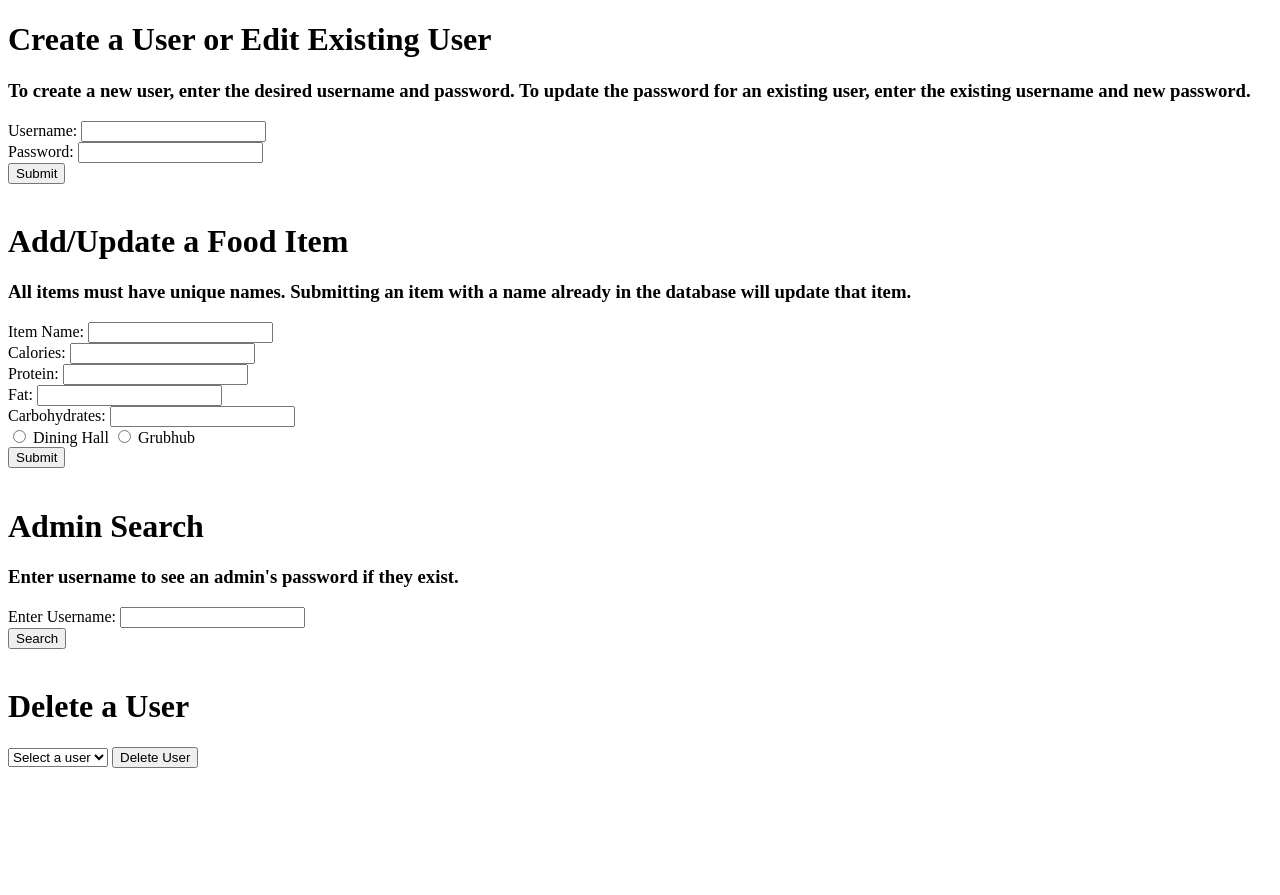
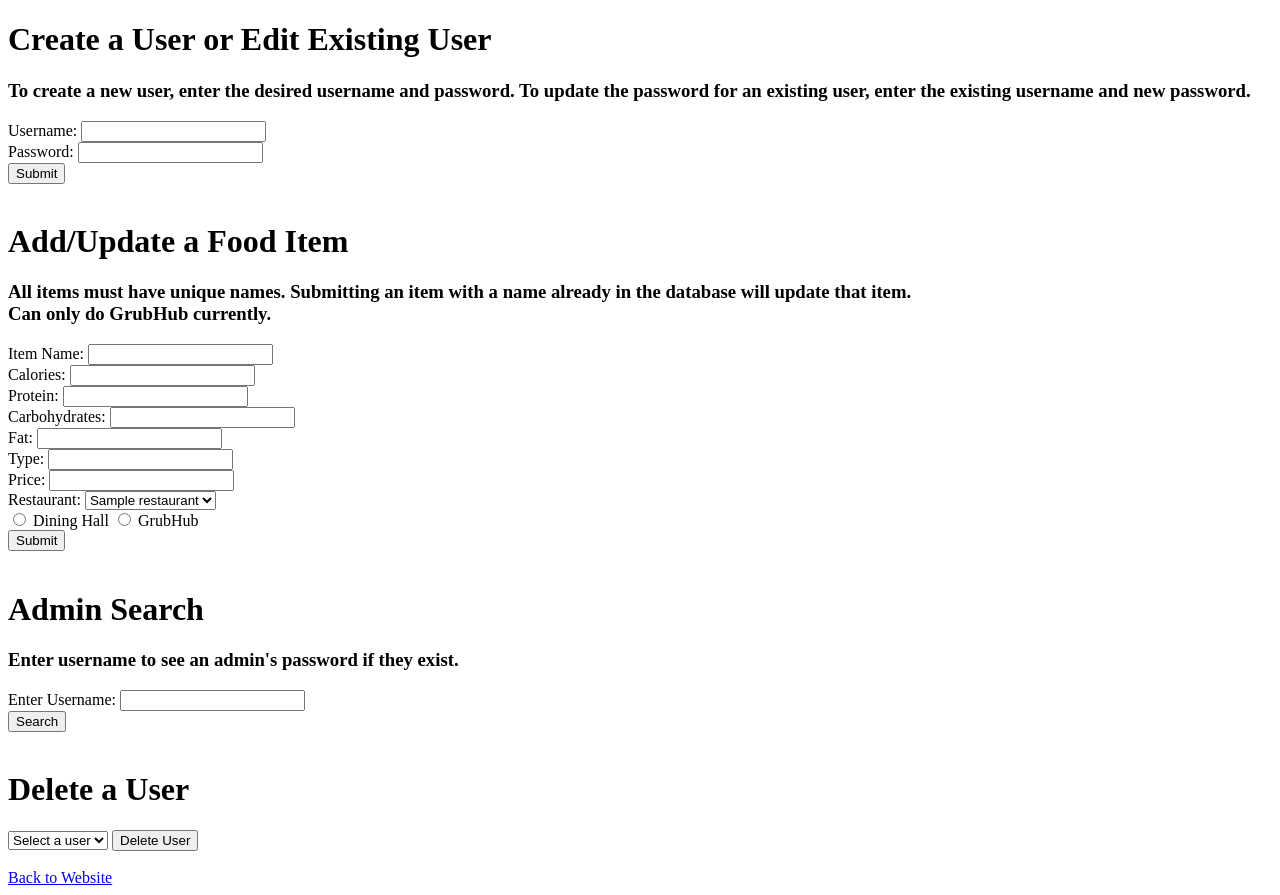
Before and after one commit to yannivu/ndfood, a Flask app: template templates/admin_page.html in a window 1280 px wide. Before the commit the page ends 768 px from the top, so only its background shows below. Run offline with Flask 3, Linux system fonts and the light colour scheme; the template is opened without the code that fills it: most values are stand-ins (such as "Sample title", 1, 10 or a date in 2020); some libraries are stand-ins or nearby versions.

Commit message:
can now add grubhub foods

```diff
--- a/app.py
+++ b/app.py
@@ -89,7 +89,7 @@ def index():
 
 
     # Fetch data from the ndh_data table
-    cursor.execute("SELECT day, meal_type, name, serving_size, calories, total_fat FROM ndh_data")
+    cursor.execute("SELECT day, meal_type, name, serving_size, calories, total_fat FROM ndh_data where day='Thursday' and meal_type='Dinner'")
     ndh_data = cursor.fetchall()
 
     cursor.close()
@@ -121,10 +121,19 @@ def admin_page():
     cursor = mysql.connection.cursor()
     cursor.execute("SELECT username FROM users")
     user_list = cursor.fetchall()
+
+    # Retrieve the list of restaurant names
+    cursor.execute("SELECT DISTINCT name FROM grubhub_restaurant")
+    restaurant_names = [row[0] for row in cursor.fetchall()]
+
     cursor.close()
 
+    return render_template('admin_page.html', user_list=user_list, restaurant_names=restaurant_names)
+
+
+@app.route('/delete_user', methods=['POST'])
+def delete_user():
     if request.method == 'POST':
-        # Handle user deletion
         user_to_delete = request.form['user_to_delete']
         if user_to_delete:
             cursor = mysql.connection.cursor()
@@ -132,26 +141,33 @@ def admin_page():
             mysql.connection.commit()
             cursor.close()
 
-    return render_template('admin_page.html', user_list=user_list)
+    back_button = f'<a href="{url_for("admin_page")}">Back</a>'
+    return f"{user_to_delete} successfully deleted<br>{back_button}"
+
 
 @app.route('/add_user', methods=['POST'])
 def add_user():
     cur = mysql.connection.cursor()
     user = request.form['username']
     pw = request.form['password']
-    # Check if the username already exists in the table
+
     cur.execute("SELECT * FROM users WHERE username = %s", (user,))
     existing_user = cur.fetchone()
 
+    confirmation_message = f"{user} added with password: {pw}"
+    back_button = f'<a href="{url_for("admin_page")}">Back</a>'
+
     if existing_user:
-        # If the user already exists, redirect to the confirmation page
-        return redirect(url_for('confirm_update', user=user, pw=pw))
+        # If the user already exists, return confirmation with a back button
+        confirmation_with_back = f"{confirmation_message}<br>{back_button}"
     else:
-        # If the user doesn't exist, insert a new user
         cur.execute("INSERT INTO users (username, password) VALUES (%s, %s)", (user, pw))
         mysql.connection.commit()
         cur.close()
-        return f"{user} added with password: {pw}"
+        # In the 'else' branch, return confirmation with the back button as well
+        confirmation_with_back = f"{confirmation_message}<br>{back_button}"
+
+    return confirmation_with_back
 
 
 @app.route('/confirm_update', methods=['GET'])
@@ -162,26 +178,43 @@ def confirm_update():
 
 @app.route('/add_item', methods=['POST'])
 def add_item():
+    # Retrieve the form data
     name = request.form['food_name']
-    cals = request.form['calories']
-    protein = request.form['protein']
-    fat = request.form['fat']
-    carbs = request.form['carbs']
-
-    # Retrieve the selected source
+    cals = int(request.form['calories'])  # Convert to integer
+    protein = float(request.form['protein'])  # Convert to float
+    fat = float(request.form['fat'])  # Convert to float
+    carbs = float(request.form['carbs'])  # Convert to float
+    item_type = request.form['type']
     source = request.form['source']
+    price = float(request.form['price'])  # Convert to float
+    restaurant_name = request.form['restaurant']
 
     if source == "Dining Hall":
         # Item is from Dining Hall
-        # Add your logic here
+        # Add your logic here for adding Dining Hall items
         pass
     elif source == "Grubhub":
         # Item is from Grubhub
-        # Add your logic here
-        pass
+        # Add your logic here for adding Grubhub items
+        cursor = mysql.connection.cursor()
+        cursor.execute("SELECT restaurant_id FROM grubhub_restaurant WHERE name = %s", (restaurant_name,))
+        restaurant_id = cursor.fetchone()[0]
+        cursor.close()
 
-    # Rest of your code
-    return "Record updated successfully"
+        cursor = mysql.connection.cursor()
+        cursor.execute("INSERT INTO grubhub_food (name, calories, protein, total_fat, total_carbs, type, price) VALUES (%s, %s, %s, %s, %s, %s, %s)",
+                       (name, cals, protein, fat, carbs, item_type, price))
+        food_id = cursor.lastrowid  # Get the last inserted food_id
+        cursor.close()
+
+        cursor = mysql.connection.cursor()
+        cursor.execute("INSERT INTO grubhub_available (restaurant_id, food_id) VALUES (%s, %s)", (restaurant_id, food_id))
+        mysql.connection.commit()
+        cursor.close()
+
+    back_button = f'<a href="{url_for("admin_page")}">Back</a>'
+    return f"Record updated successfully<br>{back_button}"
+
 
 @app.route('/search_user', methods=['POST'])
 def search_user():
@@ -196,14 +229,16 @@ def search_user():
     user_info = cursor.fetchone()
     cursor.close()
 
+    back_button = f'<a href="{url_for("admin_page")}">Back</a>'
+
     if user_info:
         # Access the elements of the tuple by index
         username = user_info[0]
         password = user_info[1]
 
-        return f"User: {username} | Password: {password}"
+        return f"User: {username} | Password: {password}<br>{back_button}"
     else:
-        return "User not found."
+        return f"User not found.<br>{back_button}"
 
 
 if __name__ == '__main__':
--- a/templates/admin_page.html
+++ b/templates/admin_page.html
@@ -25,8 +25,9 @@
     <br>
 
     <h1>Add/Update a Food Item</h1>
-    <h3>All items must have unique names. Submitting an item with a name already in the database will update that item.</h3>
-     <!-- Form for adding/editing a food item -->
+    <h3>All items must have unique names. Submitting an item with a name already in the database will update that item. <br>
+    Can only do GrubHub currently.</h3>
+    <!-- Form for adding/editing a food item -->
     <form action="/add_item" method="post">
         <label for="food_name">Item Name:</label>
         <input type="text" id="food_name" name="food_name" required>
@@ -40,23 +41,40 @@
         <input type="text" id="protein" name="protein" required>
         <br>
 
+        <label for="carbs">Carbohydrates:</label>
+        <input type="text" id="carbs" name="carbs" required>
+        <br>
+
         <label for="fat">Fat:</label>
         <input type="text" id="fat" name="fat" required>
         <br>
 
-        <label for="carbs">Carbohydrates:</label>
-        <input type="text" id="carbs" name="carbs" required>
+        <label for="type">Type:</label>
+        <input type="text" id="type" name="type" required>
+        <br>
+
+        <label for="price">Price:</label>
+        <input type="text" id="price" name="price" required>
+        <br>
+
+        <label for="restaurant">Restaurant:</label>
+        <select name="restaurant" id="restaurant" required>
+            {% for restaurant in restaurant_names %}
+                <option value="{{ restaurant }}">{{ restaurant }}</option>
+            {% endfor %}
+        </select>
         <br>
 
         <input type="radio" id="dining_hall" name="source" value="Dining Hall" required>
         <label for="dining_hall">Dining Hall</label>
 
         <input type="radio" id="grubhub" name="source" value="Grubhub" required>
-        <label for="grubhub">Grubhub</label>
+        <label for="grubhub">GrubHub</label>
         <br>
 
         <input type="submit" value="Submit">
     </form>
+
 
     <br>
 
@@ -72,21 +90,20 @@
     <br>
 
     <h1>Delete a User</h1>
-    <form action="/admin_page" method="post">
+    <form action="/delete_user" method="post">
         <select name="user_to_delete">
             <option value="" disabled selected>Select a user</option>
             {% for user in user_list %}
             <option value="{{ user[0] }}">{{ user[0] }}</option>
             {% endfor %}
         </select>
-        <input type="submit" value="Delete User" onclick="refreshPage();">
+        <input type="submit" value="Delete User">
     </form>
 
-    <script>
-        function refreshPage() {
-            location.reload(); // This will refresh the current page
-        }
-    </script>
+
+    <br>
+
+    <a href="{{ url_for('index') }}">Back to Website</a>
 
 </body>
 </html>
```
Also changed, not shown: templates/index.html (+5 -5 lines).
